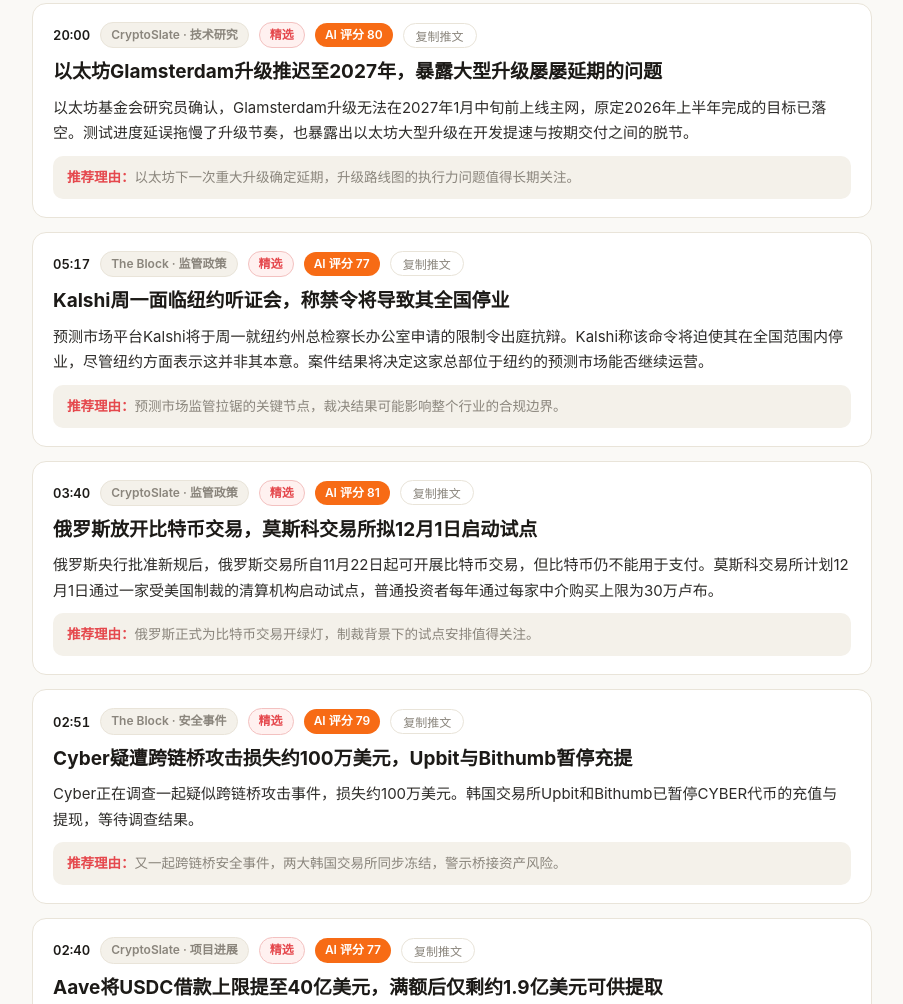
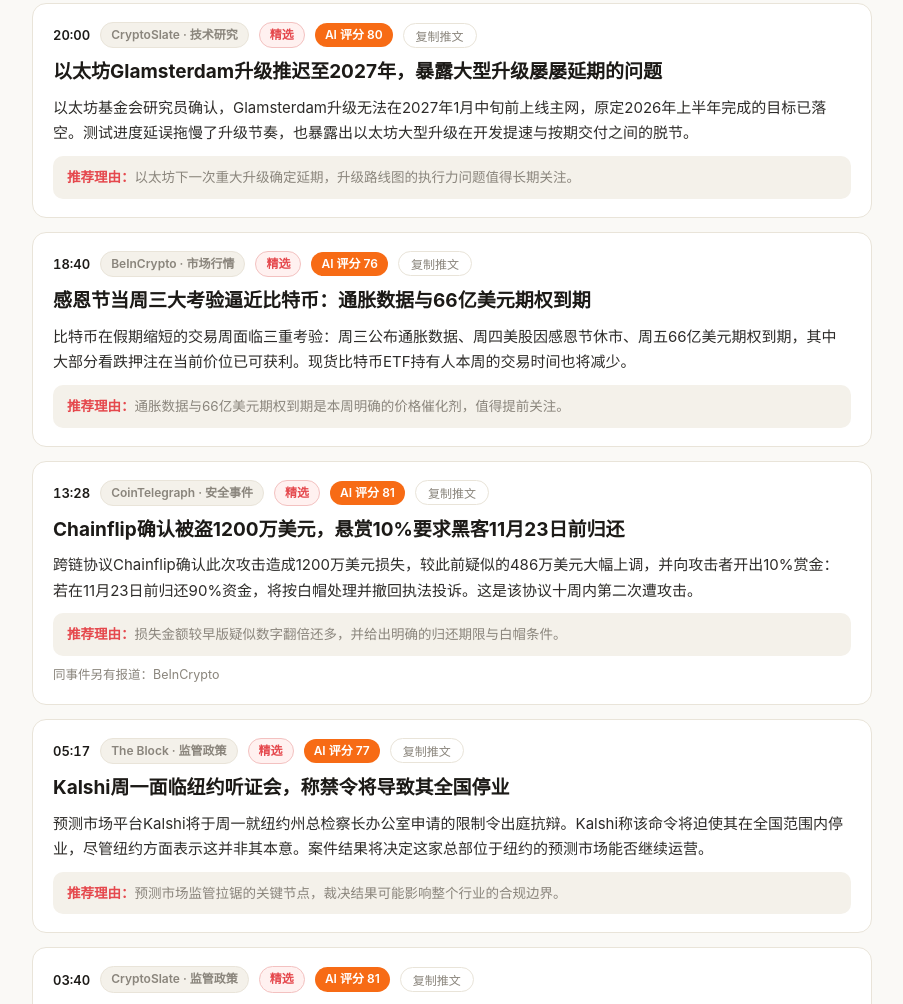
Before and after one commit to jxsite/coin-hot, a plain HTML site: page index.html in a window 1280 px wide. Shown: the part 731-1735 px from the top of the page, without its empty margins (188-1091 px from the left). Drawn offline with Linux system fonts and the light colour scheme.

Commit message:
更新 2026-11-22 首页（晚版）

```diff
--- a/index.html
+++ b/index.html
@@ -59,7 +59,7 @@ td,th{border:1px solid var(--line);padding:6px 12px;text-align:left}
 <div class="tagline">加密货币行业动态聚合 · 每日精选与加密日报</div>
 <nav><a href="/coin-hot/"><span class="lang-zh">今日精选</span><span class="lang-en">Today</span></a><a href="/coin-hot/archive/"><span class="lang-zh">往期日报</span><span class="lang-en">Archive</span></a><a href="https://jxsite.github.io/privacy-nav/"><span class="lang-zh">隐私币导航</span><span class="lang-en">Privacy Nav</span></a><a href="/coin-hot/contact.html"><span class="lang-zh">联系方式</span><span class="lang-en">Contact</span></a><a href="/coin-hot/feed.xml">RSS</a></nav>
 </div></header>
-<div class="wrap"><div class="dayhead"><span class="lang-zh">星期日</span><span class="lang-en">Sunday</span> · <span class="n"><span class="lang-zh">11 条精选 · 2026-11-22</span><span class="lang-en">11 featured · 2026-11-22</span></span></div>
+<div class="wrap"><div class="dayhead"><span class="lang-zh">星期日</span><span class="lang-en">Sunday</span> · <span class="n"><span class="lang-zh">13 条精选 · 2026-11-22</span><span class="lang-en">13 featured · 2026-11-22</span></span></div>
 <article class="item">
 <div class="meta"><span class="time">21:30</span><span class="badge src">CryptoSlate · <span class="lang-zh">市场行情</span><span class="lang-en">Markets</span></span><span class="badge pick"><span class="lang-zh">精选</span><span class="lang-en">Featured</span></span><span class="badge score s80"><span class="lang-zh">AI 评分 76</span><span class="lang-en">AI Score 76</span></span><button class="copybtn" data-title-zh="Kraken加元交易对惊现比特币2.4万加元超低价，交易所称交易有效" data-title-en="Kraken Says Trades Stand After Bitcoin Sold at $24,250 Canadian" data-url="https://cryptoslate.com/kraken-says-trades-stand-after-bitcoin-sold-at-24250-canadian/" data-score="76" onclick="copyTweet(this)" title="copy"><span class="lang-zh">复制推文</span><span class="lang-en">Copy tweet</span></button></div>
 <h2 class="lang-zh"><a href="https://cryptoslate.com/kraken-says-trades-stand-after-bitcoin-sold-at-24250-canadian/" target="_blank" rel="noopener">Kraken加元交易对惊现比特币2.4万加元超低价，交易所称交易有效</a></h2>
@@ -89,6 +89,26 @@ td,th{border:1px solid var(--line);padding:6px 12px;text-align:left}
 <div class="reason lang-zh"><b>推荐理由：</b>以太坊下一次重大升级确定延期，升级路线图的执行力问题值得长期关注。</div>
 <div class="reason lang-en"><b>Why it matters: </b>Ethereum&#x27;s next major upgrade is officially delayed, and the network&#x27;s execution on its roadmap deserves long-term attention.</div>
 
+</article>
+<article class="item">
+<div class="meta"><span class="time">18:40</span><span class="badge src">BeInCrypto · <span class="lang-zh">市场行情</span><span class="lang-en">Markets</span></span><span class="badge pick"><span class="lang-zh">精选</span><span class="lang-en">Featured</span></span><span class="badge score s80"><span class="lang-zh">AI 评分 76</span><span class="lang-en">AI Score 76</span></span><button class="copybtn" data-title-zh="感恩节当周三大考验逼近比特币：通胀数据与66亿美元期权到期" data-title-en="3 Events That Could Shake Bitcoin Prices During Thanksgiving Week" data-url="https://beincrypto.com/bitcoin-events-thanksgiving-week-pce-expiry/" data-score="76" onclick="copyTweet(this)" title="copy"><span class="lang-zh">复制推文</span><span class="lang-en">Copy tweet</span></button></div>
+<h2 class="lang-zh"><a href="https://beincrypto.com/bitcoin-events-thanksgiving-week-pce-expiry/" target="_blank" rel="noopener">感恩节当周三大考验逼近比特币：通胀数据与66亿美元期权到期</a></h2>
+<h2 class="lang-en"><a href="https://beincrypto.com/bitcoin-events-thanksgiving-week-pce-expiry/" target="_blank" rel="noopener">3 Events That Could Shake Bitcoin Prices During Thanksgiving Week</a></h2>
+<p class="summary lang-zh">比特币在假期缩短的交易周面临三重考验：周三公布通胀数据、周四美股因感恩节休市、周五66亿美元期权到期，其中大部分看跌押注在当前价位已可获利。现货比特币ETF持有人本周的交易时间也将减少。</p>
+<p class="summary lang-en">Bitcoin faces three tests in a holiday-shortened week: inflation data lands Wednesday, U.S. stock markets close Thursday for Thanksgiving, and a $6.6 billion options expiry settles Friday, with most bearish bets in that expiry already paying out at current prices. Spot bitcoin ETF holders also get fewer trading hours than usual.</p>
+<div class="reason lang-zh"><b>推荐理由：</b>通胀数据与66亿美元期权到期是本周明确的价格催化剂，值得提前关注。</div>
+<div class="reason lang-en"><b>Why it matters: </b>Inflation data and a $6.6 billion options expiry are concrete price catalysts to watch this week.</div>
+
+</article>
+<article class="item">
+<div class="meta"><span class="time">13:28</span><span class="badge src">CoinTelegraph · <span class="lang-zh">安全事件</span><span class="lang-en">Security</span></span><span class="badge pick"><span class="lang-zh">精选</span><span class="lang-en">Featured</span></span><span class="badge score s80"><span class="lang-zh">AI 评分 81</span><span class="lang-en">AI Score 81</span></span><button class="copybtn" data-title-zh="Chainflip确认被盗1200万美元，悬赏10%要求黑客11月23日前归还" data-title-en="Chainflip confirms $12M hack, offers attacker 10% bounty" data-url="https://cointelegraph.com/news/chainflip-12m-crypto-hack-10-percent-bounty?utm_source=rss_feed&amp;utm_medium=rss&amp;utm_campaign=rss_partner_inbound" data-score="81" onclick="copyTweet(this)" title="copy"><span class="lang-zh">复制推文</span><span class="lang-en">Copy tweet</span></button></div>
+<h2 class="lang-zh"><a href="https://cointelegraph.com/news/chainflip-12m-crypto-hack-10-percent-bounty?utm_source=rss_feed&amp;utm_medium=rss&amp;utm_campaign=rss_partner_inbound" target="_blank" rel="noopener">Chainflip确认被盗1200万美元，悬赏10%要求黑客11月23日前归还</a></h2>
+<h2 class="lang-en"><a href="https://cointelegraph.com/news/chainflip-12m-crypto-hack-10-percent-bounty?utm_source=rss_feed&amp;utm_medium=rss&amp;utm_campaign=rss_partner_inbound" target="_blank" rel="noopener">Chainflip confirms $12M hack, offers attacker 10% bounty</a></h2>
+<p class="summary lang-zh">跨链协议Chainflip确认此次攻击造成1200万美元损失，较此前疑似的486万美元大幅上调，并向攻击者开出10%赏金：若在11月23日前归还90%资金，将按白帽处理并撤回执法投诉。这是该协议十周内第二次遭攻击。</p>
+<p class="summary lang-en">Cross-chain protocol Chainflip confirmed the attack drained $12 million, sharply above the initially suspected $4.86 million, and offered the attacker a 10% bounty to return 90% of the funds by November 23, promising white-hat treatment and withdrawal of law-enforcement complaints. It is the protocol&#x27;s second exploit in ten weeks.</p>
+<div class="reason lang-zh"><b>推荐理由：</b>损失金额较早版疑似数字翻倍还多，并给出明确的归还期限与白帽条件。</div>
+<div class="reason lang-en"><b>Why it matters: </b>The confirmed loss is more than double the suspected figure, with a firm return deadline and white-hat terms.</div>
+<div class="also"><span class="lang-zh">同事件另有报道：</span><span class="lang-en">Also covered by: </span>BeInCrypto</div>
 </article>
 <article class="item">
 <div class="meta"><span class="time">05:17</span><span class="badge src">The Block · <span class="lang-zh">监管政策</span><span class="lang-en">Regulation</span></span><span class="badge pick"><span class="lang-zh">精选</span><span class="lang-en">Featured</span></span><span class="badge score s80"><span class="lang-zh">AI 评分 77</span><span class="lang-en">AI Score 77</span></span><button class="copybtn" data-title-zh="Kalshi周一面临纽约听证会，称禁令将导致其全国停业" data-title-en="Kalshi Faces Monday Hearing on New York Order It Says Would Shut It Down Nationwide" data-url="https://www.theblock.co/news/regulation/2026-11-21-kalshi-faces-monday-hearing-on-new-york-order-it-says-would-shut-down-its-exchange-nationwide-444813" data-score="77" onclick="copyTweet(this)" title="copy"><span class="lang-zh">复制推文</span><span class="lang-en">Copy tweet</span></button></div>
```
